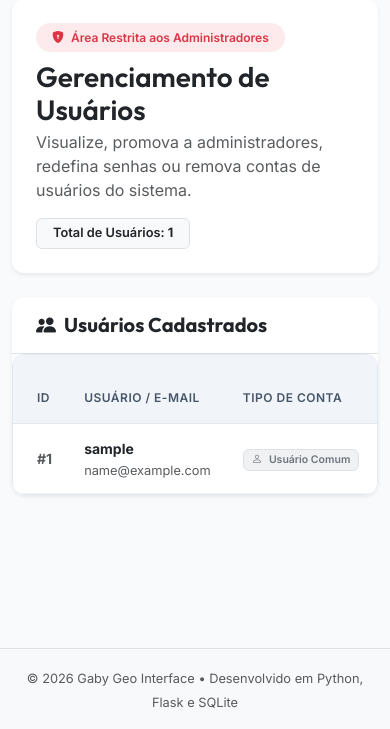
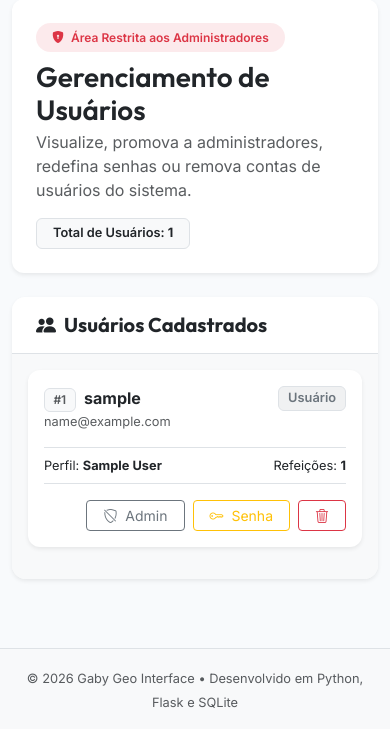
Before and after one commit to Owvan/MacroNutrition, a Flask app: template app/templates/admin_users.html in a window 390 px wide. Shown: the part 115-844 px from the top of the page. Run offline with Flask 3, Linux system fonts and the light colour scheme; the template is opened without the code that fills it: most values are stand-ins (such as "Sample title", 1, 10 or a date in 2020).

Commit message:
style: aplica padrao de UI/UX mobile responsivo (cards compactos, barras de progresso, margens seguras) em todas as paginas

```diff
--- a/app/templates/admin_users.html
+++ b/app/templates/admin_users.html
@@ -24,7 +24,7 @@
         </div>
     </div>
 
-    <!-- Tabela Principal de Usuários -->
+    <!-- Tabela e Cards de Usuários -->
     <div class="col-12">
         <div class="card card-custom shadow-sm border-0" style="border-radius: 14px; overflow: hidden;">
             <div class="card-header bg-white py-3 px-4 d-flex align-items-center justify-content-between border-bottom">
@@ -34,7 +34,8 @@
             </div>
 
             <div class="card-body p-0">
-                <div class="table-responsive">
+                <!-- Versão Tabela Desktop (>= 768px) -->
+                <div class="table-responsive d-none d-md-block">
                     <table class="table table-custom align-middle mb-0">
                         <thead>
                             <tr>
@@ -96,7 +97,54 @@
                                                 <i class="bi bi-trash3"></i>
                                             </button>
                                         </div>
+                                    </td>
+                                </tr>
+                            {% endfor %}
+                        </tbody>
+                    </table>
+                </div>
 
+                <!-- Versão Cards Mobile (< 768px / iPhone 15) -->
+                <div class="d-block d-md-none p-3 bg-light">
+                    {% for u in users %}
+                        <div class="card card-custom mb-3 p-3 shadow-sm border-0">
+                            <div class="d-flex justify-content-between align-items-start mb-2">
+                                <div>
+                                    <span class="badge bg-light text-muted border me-1">#{{ u.id }}</span>
+                                    <strong class="text-dark fs-6">{{ u.username }}</strong>
+                                    <small class="text-muted d-block fs-7">{{ u.email }}</small>
+                                </div>
+                                {% if u.is_admin %}
+                                    <span class="badge bg-danger bg-opacity-10 text-danger border border-danger border-opacity-25 fs-7">Admin</span>
+                                {% else %}
+                                    <span class="badge bg-secondary bg-opacity-10 text-secondary border fs-7">Usuário</span>
+                                {% endif %}
+                            </div>
+
+                            <div class="d-flex justify-content-between align-items-center border-top border-bottom py-2 my-2 fs-7">
+                                <span>Perfil: <strong>{{ u.full_name or 'Pendente' }}</strong></span>
+                                <span>Refeições: <strong>{{ u.meals_count }}</strong></span>
+                            </div>
+
+                            <div class="d-flex justify-content-end gap-2 mt-2">
+                                <form method="POST" action="{{ url_for('admin.toggle_admin', user_id=u.id) }}" class="d-inline">
+                                    <button type="submit" class="btn btn-outline-secondary btn-sm px-3" {% if u.id == session.get('user_id') %}disabled{% endif %}>
+                                        <i class="bi bi-shield-slash me-1"></i> Admin
+                                    </button>
+                                </form>
+                                <button type="button" class="btn btn-outline-warning btn-sm px-3" data-bs-toggle="modal" data-bs-target="#resetPasswordModal_{{ u.id }}">
+                                    <i class="bi bi-key me-1"></i> Senha
+                                </button>
+                                <button type="button" class="btn btn-outline-danger btn-sm px-3" data-bs-toggle="modal" data-bs-target="#deleteUserModal_{{ u.id }}" {% if u.id == session.get('user_id') %}disabled{% endif %}>
+                                    <i class="bi bi-trash3"></i>
+                                </button>
+                            </div>
+                        </div>
+                    {% endfor %}
+                </div>
+
+                <!-- Modais (Compartilhados entre Desktop e Mobile) -->
+                {% for u in users %}
                     <!-- Modal Redefinir Senha -->
                     <div class="modal fade text-start" id="resetPasswordModal_{{ u.id }}" tabindex="-1" aria-hidden="true">
                         <div class="modal-dialog modal-dialog-centered">
@@ -143,12 +191,7 @@
                             </div>
                         </div>
                     </div>
-                                    </td>
-                                </tr>
                 {% endfor %}
-                        </tbody>
-                    </table>
-                </div>
             </div>
         </div>
     </div>
```
Lines whose indentation alone changed are shown as unchanged.
